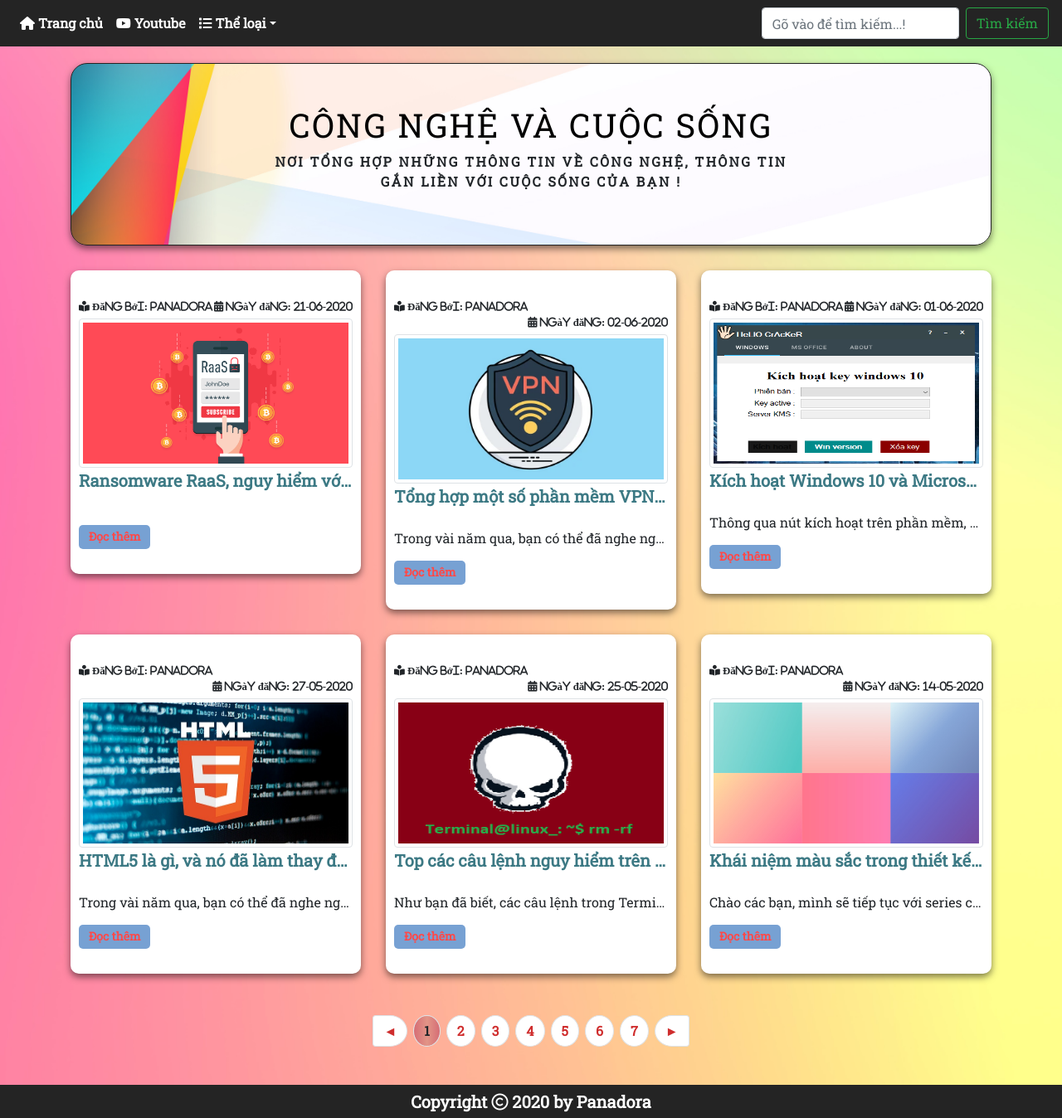
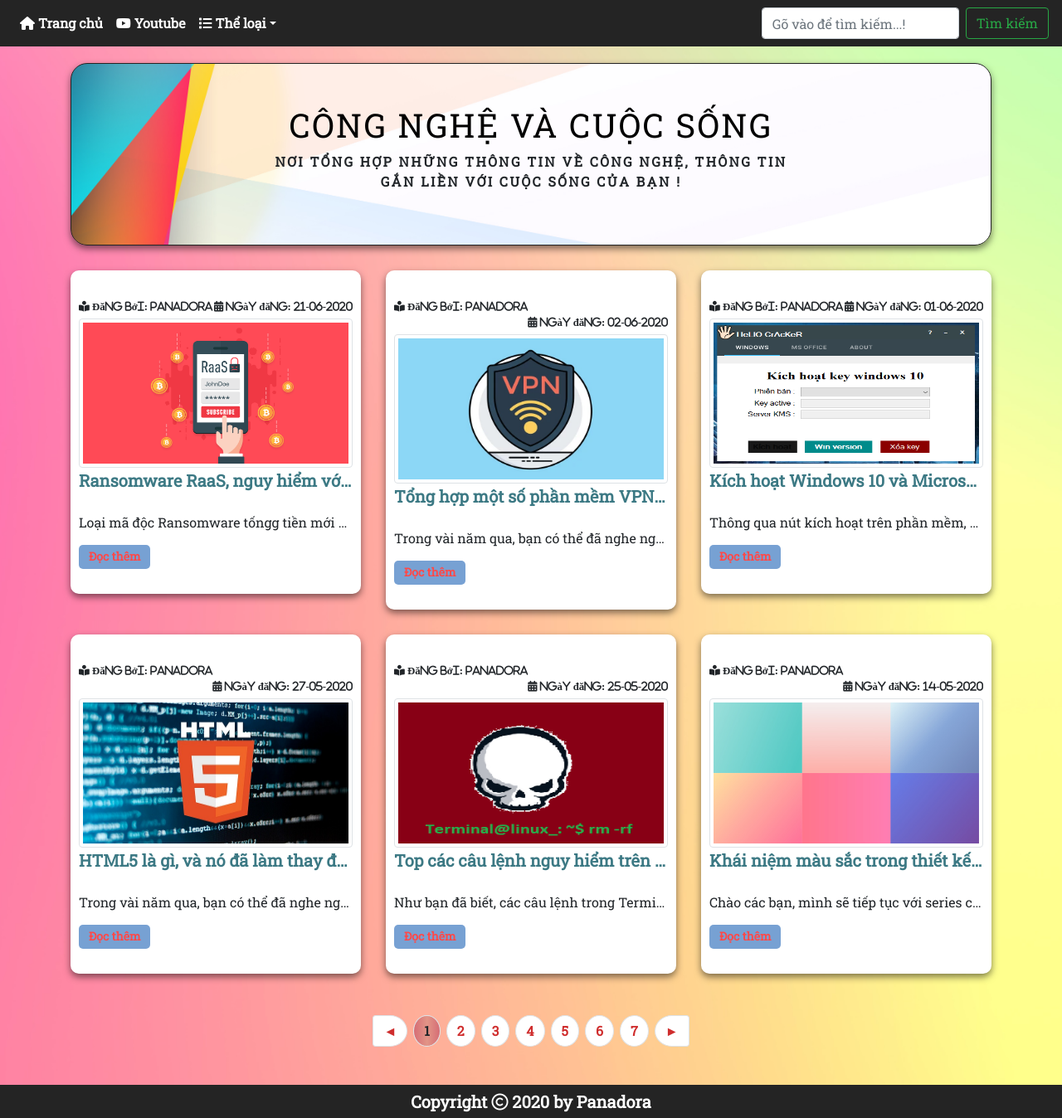
Before and after one commit to panadorado/panadora.github.io, a Jekyll site: the page built from index.html, in a window 1280 px wide. Shown: the whole page at 83% size. Built offline with Jekyll 4.4.1, drawn with Linux system fonts in a browser that asks for light colours; nearby versions of some CDN libraries; the list of posts is cut into pages by our own code.

Commit message:
Add files via upload

```diff
--- a/_posts/2020-6-21-ma-doc-tong-tien-RaaS.md
+++ b/_posts/2020-6-21-ma-doc-tong-tien-RaaS.md
@@ -2,7 +2,7 @@
 thumbnail: "ransomware-as-a-service.png"
 layout: "post"
 title: "Ransomware RaaS, nguy hiểm với mã độc tống tiền mới"
-excerpt: ""
+excerpt: "Loại mã độc Ransomware tốngg tiền mới được phát tán vào đầu tháng 6 này, do một tổ chức chuyên phát triển loại mã độc có tên Avaddon đã được thành lập."
 author: "Panadora"
 category: [other, windows, linux, news]
 permalink: "/ma-doc-tong-tien-RaaS"
```
